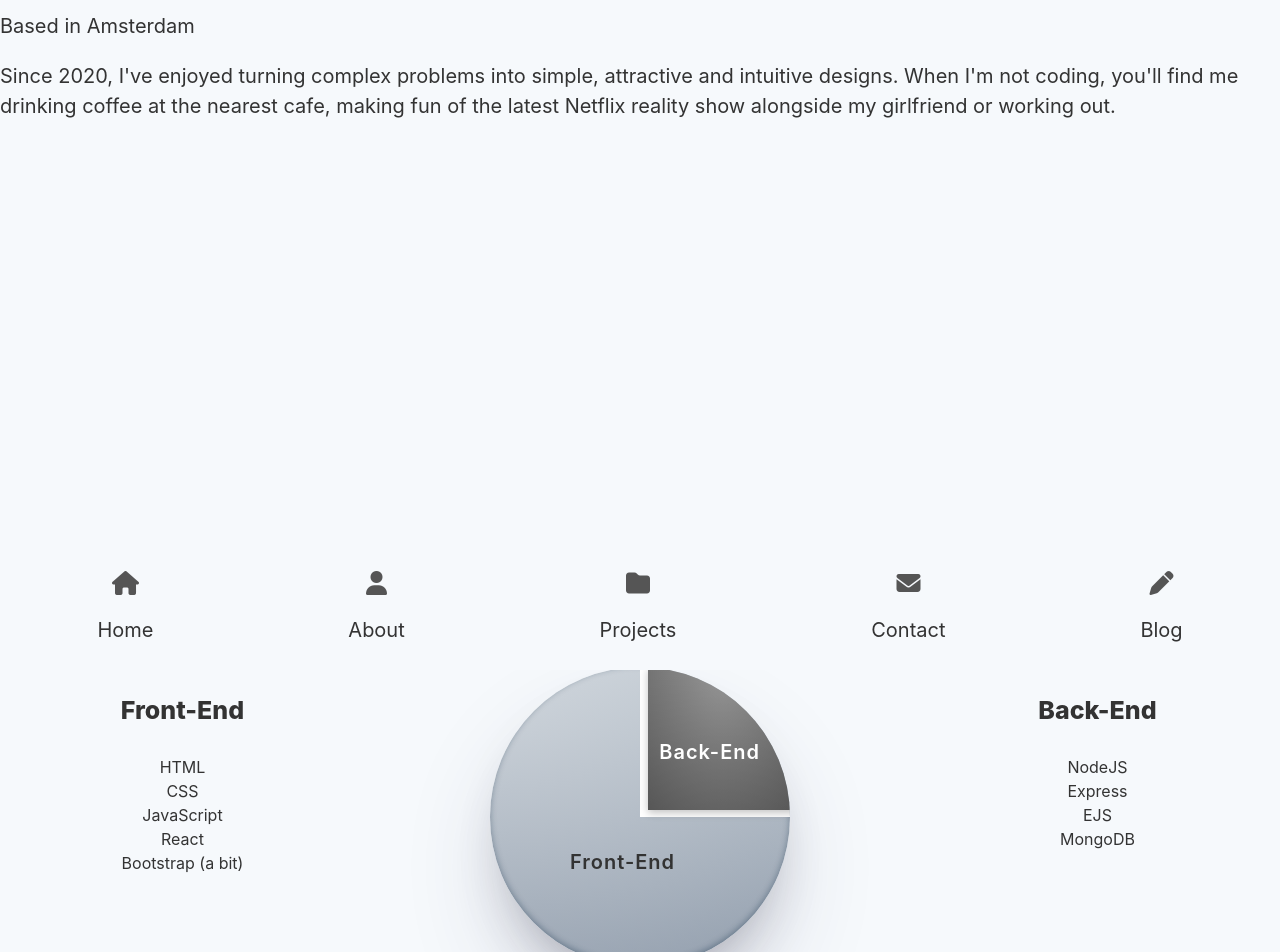
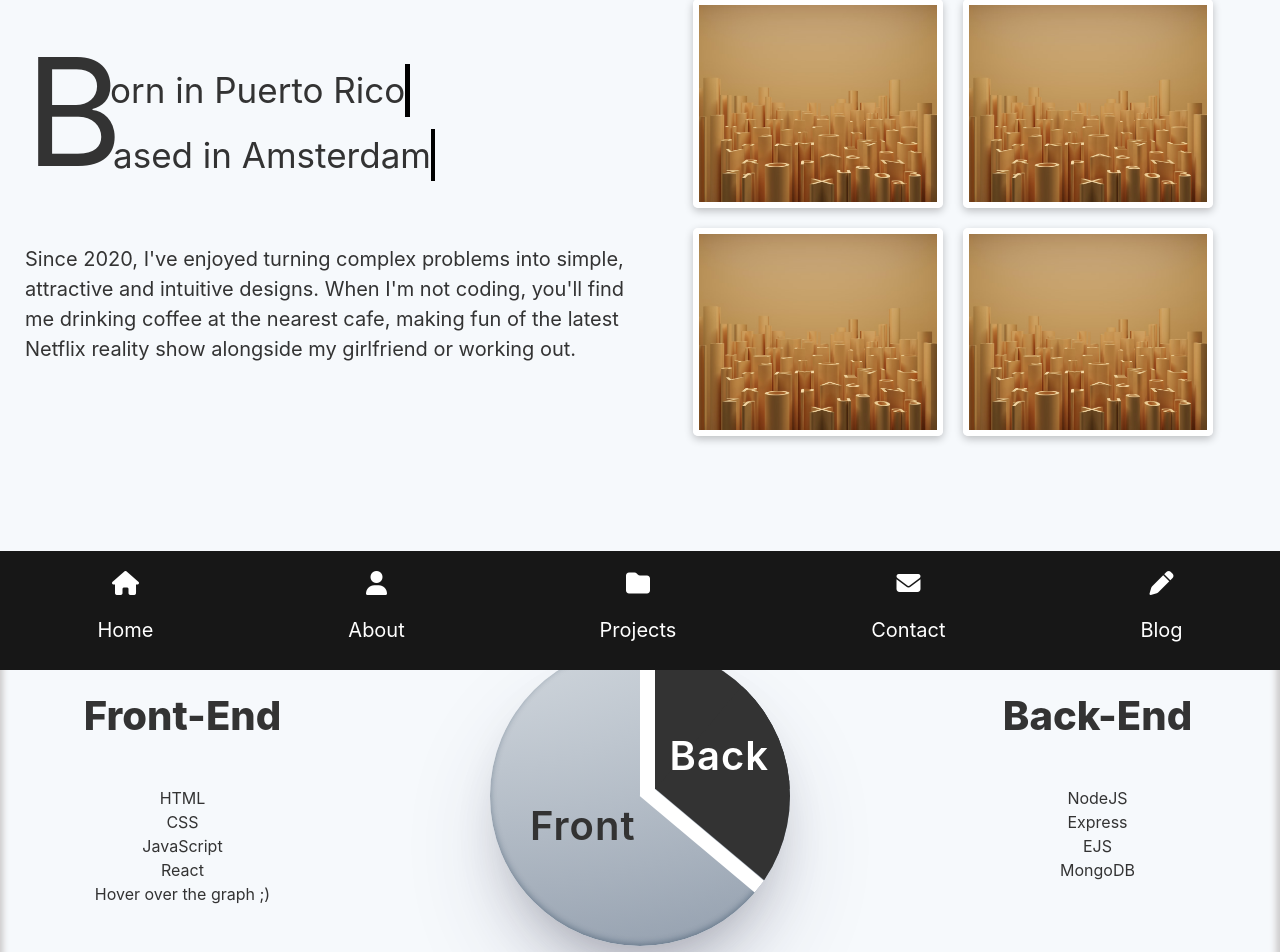
Before and after one commit to Emmanuel-Marcano/React-Portfolio, a React (Vite) app: page /about in a window 1280 px wide. Shown: the part 130-1082 px from the top of the page. Built offline with nearby package versions, Linux system fonts and the light colour scheme.

Commit message:
updated about section with animated headers and graph deconstructed transition

```diff
--- a/package.json
+++ b/package.json
@@ -12,8 +12,7 @@
     "react": "^18.2.0",
     "react-dom": "^18.2.0",
     "react-rough-notation": "^1.0.3",
-    "react-router-dom": "^6.9.0",
-    "rough-notation": "^0.5.1"
+    "react-router-dom": "^6.9.0"
   },
   "devDependencies": {
     "@types/react": "^18.0.28",
--- a/src/App.css
+++ b/src/App.css
@@ -70,20 +70,33 @@ body {
 
 .cursor{
   cursor: pointer;
+  color: white;
+  transition: color 0.3s ease;
   text-decoration: none;
 }
+
+.cursor:hover {
+  color: #bdbdbd;
+
+}
+
+
 
 
 /********************************  Navigation  *********************************/
 
 .navigation {
-  background-color: #f6f9fc;
+  background-color: #171717;
+  color: white;
+
+
   width: 100%;
   position: fixed;
   display: flex;
   bottom: 0;
   transition: transform 0.5s ease;
   z-index: 5;
+  /* font-weight: 300; */
 
 }
 
@@ -94,24 +107,29 @@ body {
   padding-bottom: 5px;
 }
 
-.nav-item p {
-  color:#333333
-}
+
+
+
 
 .nav-bar {
   position: absolute;
   left: 0;
   top:0px;
-  height: 4px;
+  height: 7px;
   width: 90px;
-  background-color: var(--accentColor);
+  background-color: #191919;;
   transition: transform 0.3s ease;
+  border-radius: 3px;
 }
-
+/*
 .icon {
   transition: color 0.5s ease;
   color:#555555;
-}
+
+  color: white;
+} */
+
+
 
 /********************************  Homepage  *********************************/
 
@@ -199,23 +217,7 @@ body {
 
 
 
-@keyframes typewriter {
-  to {
-    left: 100%;
-  }
-}
 
-@keyframes blink {
-  to {
-    background: transparent;
-  }
-}
-
-@keyframes slide {
-  100%{
-    top:-384px;
-  }
-}
 
 /********************************  About  *********************************/
 
@@ -225,7 +227,155 @@ body {
 }
 
 .about-showcase {
-  height: calc(100svh - 105px);
+  min-height: calc(100svh - 105px);
+  padding: 20px 25px;
+  display: grid;
+  grid-template-columns: 1fr;
+  gap: 20px;
+  place-content: center;
+}
+
+.about-header-container {
+  position: relative;
+
+
+
+}
+
+.about-header-container::before{
+  content: "B";
+  display: inline;
+  font-size: 150px;
+
+
+
+}
+
+.about-pr {
+  position: absolute;
+  top: 30px;
+  left: 85px;
+  font-size: 35px;
+
+
+}
+
+.about-ams{
+  position: absolute;
+  bottom: 8px;
+  left: 88px;
+  font-size: 35px;
+}
+
+
+
+.about-ams::before {
+  content: "";
+  position: absolute;
+  top: 0;
+  right: 0;
+  bottom: 0;
+  left: 0;
+}
+
+.about-ams::after {
+  content: "";
+  position: absolute;
+  top: 0;
+  right: 0;
+  bottom: 0;
+  left: 0;
+}
+
+.about-ams::before {
+  background: var(--bg-color);
+  animation: typewriter var(--typewriterSpeed)
+   forwards;
+   animation-delay: 1.5s;
+}
+
+.about-ams::after {
+  width: 0.125em;
+  background: black;
+  animation: typewriter var(--typewriterSpeed)
+      forwards,
+    blink 750ms steps(var(--typewriterCharacters)) forwards infinite;
+    animation-delay: 1.5s;
+}
+
+.about-pr::before {
+  content: "";
+  position: absolute;
+  top: 0;
+  right: 0;
+  bottom: 0;
+  left: 0;
+}
+
+.about-pr::after {
+  content: "";
+  position: absolute;
+  top: 0;
+  right: 0;
+  bottom: 0;
+  left: 0;
+}
+
+.about-pr::before {
+  background: var(--bg-color);
+  animation: typewriter var(--typewriterSpeed)
+   forwards;
+}
+
+.about-pr::after {
+  width: 0.125em;
+  background: black;
+  animation: typewriter var(--typewriterSpeed)
+      forwards,
+    blink 750ms steps(var(--typewriterCharacters)) forwards infinite;
+}
+
+
+.about-text {
+
+
+
+}
+
+.about-images{
+
+
+
+}
+
+.about-headers{
+  font-weight: 600;
+  font-size: 25px;
+  margin: 20px 0;
+}
+
+.image-grid {
+
+  width: max-content;
+  margin: 0 auto;
+}
+
+.image-grid {
+  margin: 0 auto;
+  display: grid;
+  grid-template-columns: 150px 150px;
+  gap: 20px;
+
+
+
+
+}
+
+.about-img{
+  border: 6px solid white;
+  box-shadow: rgba(0, 0, 0, 0.24) 0px 3px 8px;
+  border-radius: 5px;
+
 }
 
 .skills-grid{
@@ -242,10 +392,12 @@ body {
   /* -webkit-box-shadow:  0px -2px 3px rgba(178, 178, 178, 0.75);
   -moz-box-shadow:  0px -2px 3px rgba(178, 178, 178, 0.75);
   box-shadow:  0px -2px 3px rgba(178, 178, 178, 0.75); */
+
+  box-shadow:#cdcbcb 3px 3px 6px 0px inset, #cdcbcb -3px -3px 6px 1px inset;
 }
 
 .skills-list p {
-  font-size: 25px;
+  font-size: 40px;
   font-weight: 800;
 }
 
@@ -258,8 +410,21 @@ body {
   text-align: center;
 }
 
+
+
+
+
 .skills-graph{
+
   /* border: 1px solid black; */
+
+
+}
+
+.scalable-background{
+  margin: auto;
+  width: 300px;
+  height: 300px;
 
 
 }
@@ -275,7 +440,7 @@ body {
   background-blend-mode: screen;
   border-radius: 50%;
   position: relative;
-  overflow: hidden;
+   overflow: hidden;
   color: white;
   font-weight: 600;
   box-shadow: rgba(0, 0, 0, 0.24) 0px 3px 8px;
@@ -284,14 +449,56 @@ body {
 
 }
 
+.css-done{
+  position: absolute;
+  bottom: -30px;
+  right: -70px;
+  color: #333333;
+}
+
+.skills-graphic span{
+  transition: transform 1s ease;
+}
+
+.skills-graphic:hover .front{
+  transform: translateX(-20px);
+
+}
+
+.skills-graphic:hover .back{
+  transform: translateX(30px);
+
+}
+.skills-graphic:hover .inner-circle-1{
+  transform: translateY(-30px);
+
+}
+.skills-graphic:hover .inner-circle-2{
+  transform: translateX(30px);
+
+}
+
+.skills-graphic:hover::before{
+  transform: translateX(-30px);
+}
+.skills-graphic:hover::after{
+  transform: translateY(30px);
+}
+
+.skills-graphic:hover{
+  overflow: visible;
+
+}
+
 .skills-graphic::before{
   content: "";
   background-color: white;
   position: absolute;
-  width: 8px;
+  width: 15px;
   height: 50%;
   top: 0;
   left: 150px;
+  transition: transform 1s ease;
 }
 
 
@@ -300,9 +507,11 @@ body {
   background-color: white;
   position: absolute;
   width: 50%;
-  height: 8px;
-  bottom: 150px;
-  left: 150px;
+  height: 15px;
+  bottom: 100px;
+  left: 137px;
+  transform: rotate(40deg);
+  transition: transform 1s ease;
 }
 
 .circle::after{
@@ -315,31 +524,50 @@ body {
   left: 150px;
 }
 
-.inner-circle{
+.inner-circle-1{
   position: absolute;
   width: 150px;
   height: 143px;
-  background: linear-gradient(to bottom, rgba(255,255,255,0.15) 0%, rgba(0,0,0,0.15) 100%), radial-gradient(at top center, rgba(255,255,255,0.40) 0%, rgba(0,0,0,0.40) 120%) #989898;
-background-blend-mode: multiply,multiply;
-  right: -8px;
+  background-color: #333333;
+  right: -15px;
   z-index: 1;
-  box-shadow: rgba(0, 0, 0, 0.24) 0px 3px 8px;
+
+}
+
+
+
+.inner-circle-2{
+  position: absolute;
+  width: 150px;
+  height: 143px;
+  background-color: #333333;
+  right: -44px;
+  bottom: 92px;
+  z-index: 2;
+  transform: rotate(40deg);
+
+
+
 }
 
 .front{
   position: absolute;
   bottom: 90px;
-  left: 80px;
+  left: 40px;
   color: #333333;
   letter-spacing: 1px;
+  font-size: 40px;
+
 }
 
 .back {
   position: absolute;
-  right: 30px;
-  top: 70px;
+  right: 21px;
+  top: 80px;
   z-index: 3;
   letter-spacing: 1px;
+  font-size: 40px;
+
 }
 
 .hidden-el{
@@ -359,6 +587,24 @@ background-blend-mode: multiply,multiply;
   height: 2000px;
 }
 
+
+@keyframes typewriter {
+  to {
+    left: 100%;
+  }
+}
+
+@keyframes blink {
+  to {
+    background: transparent;
+  }
+}
+
+@keyframes slide {
+  100%{
+    top:-384px;
+  }
+}
 
 /********************************  Projects  *********************************/
 
@@ -578,6 +824,8 @@ background-blend-mode: multiply,multiply;
 
 
 
+
+
 /********************************  Responsiveness *********************************/
 
 
@@ -598,6 +846,20 @@ background-blend-mode: multiply,multiply;
 
   .nav-bar {
       width: 280px;
+  }
+
+
+  .about-showcase{
+    grid-template-columns: 1fr 1fr;
+  }
+
+  .about-headers {
+    font-size: 40px;
+  }
+
+  .image-grid{
+    grid-template-columns: 250px 250px;
+
   }
 
   .cta {
--- a/src/App.jsx
+++ b/src/App.jsx
@@ -20,9 +20,7 @@ function App() {
     <BrowserRouter>
     <div  className="App">
       <div ref={navBar} className="nav-bar"></div>
-
       <Container>
-
           <Routes>
             <Route path='/' element={<Home/>}/>
             <Route path='/about' element={<About/>}/>
@@ -32,7 +30,6 @@ function App() {
           </Routes>
           <Navigation nav={navBar}/>
           </Container>
-
     </div>
     </BrowserRouter>
   )
--- a/src/components/About.jsx
+++ b/src/components/About.jsx
@@ -1,5 +1,7 @@
 
 import { useState, useEffect, useRef } from "react"
+
+import alphabet from '../assets/alphabet.avif'
 
 
 
@@ -73,15 +75,48 @@ function About(){
             <div className="about-showcase">
 
                 <div className="about-text">
-                    <h1>About</h1>
-                    <p>Born in Puerto Rico</p>
-                    <p>Based in Amsterdam</p>
+                    {/* <p className="about-headers">Born in Puerto Rico <br /> Based in Amsterdam</p> */}
+
+                    <div className="about-header-container">
+                        <p className="about-pr">orn in Puerto Rico</p>
+                        <p className="about-ams">ased in Amsterdam</p>
+                    </div>
+
+
+
                     <p>Since 2020, I've enjoyed turning complex problems into simple, attractive and intuitive designs.
                         When I'm not coding, you'll find me drinking coffee at the nearest cafe, making fun of the latest
                         Netflix reality show alongside my girlfriend or working out.
                     </p>
                 </div>
-                <div className="about-image-grid">
+                <div className="about-images">
+
+                    <div className="image-grid">
+
+                        <div className="about-img">
+                            <img src={alphabet} alt="" />
+                        </div>
+
+                        <div className="about-img">
+                            <img src={alphabet} alt="" />
+                        </div>
+
+                        <div className="about-img">
+                            <img src={alphabet} alt="" />
+                        </div>
+
+                        <div className="about-img">
+                            <img src={alphabet} alt="" />
+                        </div>
+
+
+
+
+                    </div>
+
+
+
+
 
 
                 </div>
@@ -97,7 +132,7 @@ function About(){
                     <li>CSS</li>
                     <li>JavaScript</li>
                     <li>React</li>
-                    <li>Bootstrap (a bit)</li>
+                    <li>Hover over the graph ;)</li>
                   </ul>
                </div>
 
@@ -113,12 +148,18 @@ function About(){
                </div>
 
            <div className="skills-graph">
-               <div ref={myRef} className="skills-graphic hidden-el">
-                    <span className="front">Front-End</span>
-                    <span className="back">Back-End</span>
-                    <span className="inner-circle"></span>
-              </div>
-              </div>
+
+                <div className="scalable-background">
+                <div ref={myRef} className="skills-graphic hidden-el">
+                        <span className="front">Front</span>
+                        <span className="back">Back</span>
+                        <span className="inner-circle-1"></span>
+                        <span className="inner-circle-2"></span>
+                        <span className="css-done">Graph Done with CSS</span>
+
+                </div>
+                </div>
+                </div>
             </div>
 
 
--- a/src/components/Home.jsx
+++ b/src/components/Home.jsx
@@ -1,41 +1,22 @@
 
-import {annotate} from 'rough-notation'
 import { RoughNotation, RoughNotationGroup} from "react-rough-notation";
-
 function Home(){
 
-
     return (
-
-     <RoughNotationGroup show={true}>
         <div className="homepage">
-
-            <h1>
-               {/* <RoughNotation type='highlight' color="" strokeWidth='5' order='1' > */}
-               Hi, my name is Emmanuel
-                {/* </RoughNotation> */}
-                </h1>
-
+            <h1>Hi, my name is Emmanuel</h1>
                 <p className="static-text">I'm an Amsterdam based</p>
                 <p className="static-text">Front-End Developer with</p>
                 <div className="flex">
-
-
                     <p className="static-text">experience in</p>
-
-                    <RoughNotation className='hidden' type='underline' strokeWidth='5' order='2'>
                     <ul className="dynamic-text accent">
                         <li> <span>HTML</span> </li>
                         <li> <span>CSS</span> </li>
                         <li><span>JavaScript</span> </li>
                         <li> <span>React</span> </li>
                     </ul>
-                    </RoughNotation>
                 </div>
         </div>
-        </RoughNotationGroup>
-
-
     )
 }
 
```
